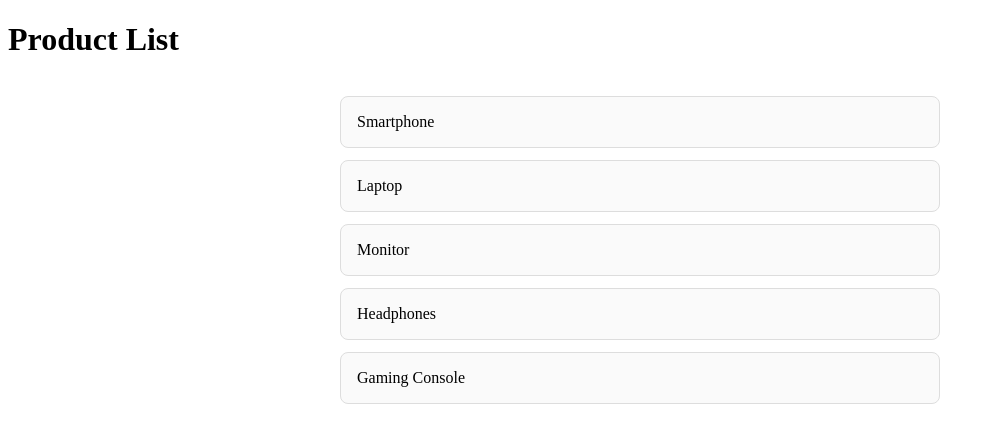
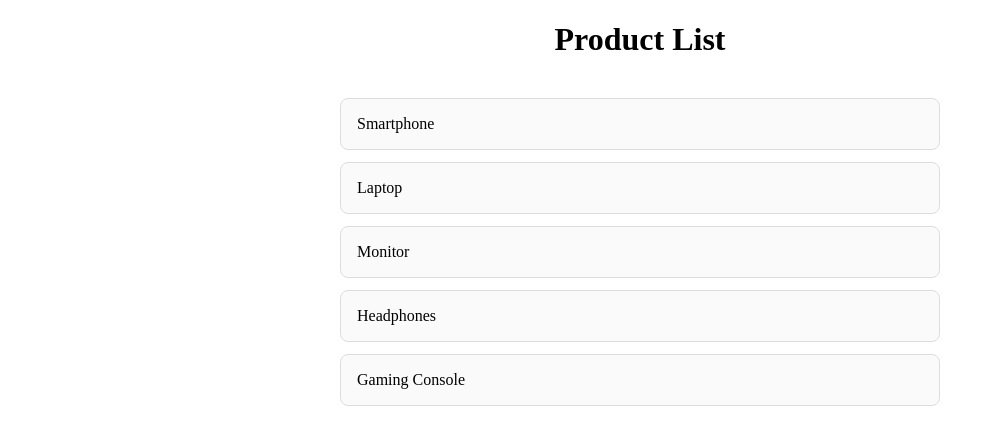
Before and after one commit to RuiZh07/product-app, an Angular app: page /products in a window 1280 px wide. Shown: the top 444 px of the page, without its empty margins (0-995 px from the left). Built offline with nearby package versions, Linux system fonts and the light colour scheme.

Commit message:
style: center heading in product list component

```diff
--- a/src/app/components/product-list/product-list.component.css
+++ b/src/app/components/product-list/product-list.component.css
@@ -1,3 +1,8 @@
+h1 {
+    text-align: center;
+    margin-bottom: 1.5rem;
+}
+
 .product-list {
     display: flex;
     flex-direction: column;
```
